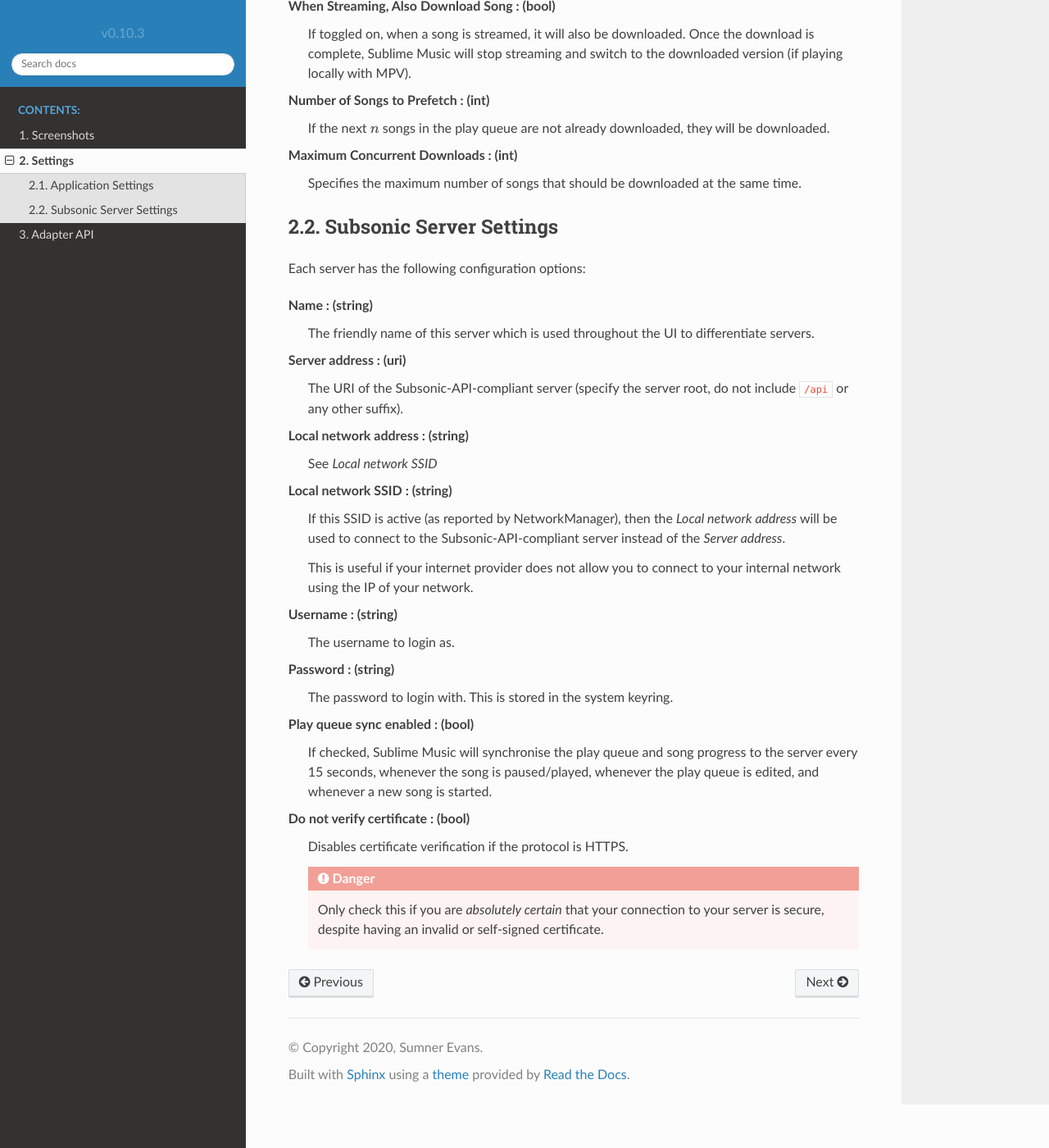
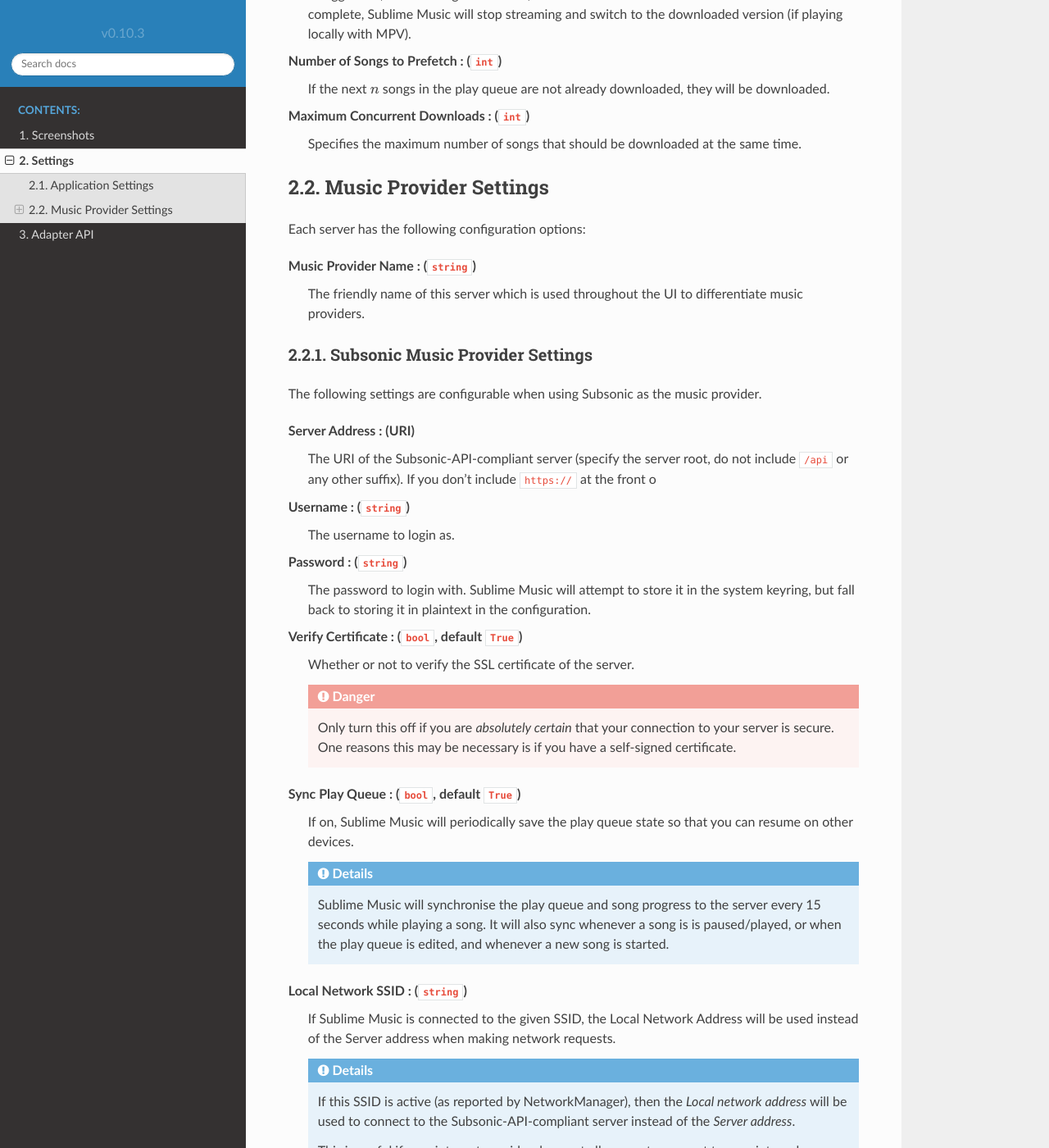
Before and after one commit to sublime-music/sublime-music, a Sphinx documentation site: the page built from docs/settings.rst, in a window 1280 px wide and 1400 px high, scrolled down 888 px. Shown: the whole window at 82% size. Built offline with Sphinx 7.4.7 and the Read the Docs theme 2.0.0, drawn with Linux system fonts in a browser that asks for light colours; pages that are not in the unit, such as notebooks, are missing from menus; some of the changed text lies outside the part shown.

Commit message:
Update settings documentation

```diff
--- a/docs/settings.rst
+++ b/docs/settings.rst
@@ -23,74 +23,92 @@
     If checked, a local server will be started on your computer which will serve
     your locally cached music files to the Chromecast. If not checked, the
     Chromecast will always stream from the server.
-
     If you are having trouble playing on your Chromecast, try disabling this
     feature.
 
-LAN Server Port Number : (int)
+LAN Server Port Number : (``int``)
     The port number to use for streaming to Chromecast devices on the same
     LAN.
-
     A server will be started on this port and when you play a song that is
     already cached locally, the Chromecast will connect to your computer and
     stream from it instead of from the internet.
 
-Allow Song Downloads : (bool)
+Allow Song Downloads : (``bool``)
     If toggled on, this will allow songs to be downloaded and cached locally.
 
-When Streaming, Also Download Song : (bool)
+When Streaming, Also Download Song : (``bool``)
     If toggled on, when a song is streamed, it will also be downloaded. Once the
     download is complete, Sublime Music will stop streaming and switch to the
     downloaded version (if playing locally with MPV).
 
-Number of Songs to Prefetch : (int)
+Number of Songs to Prefetch : (``int``)
     If the next :math:`n` songs in the play queue are not already downloaded,
     they will be downloaded.
 
-Maximum Concurrent Downloads : (int)
+Maximum Concurrent Downloads : (``int``)
     Specifies the maximum number of songs that should be downloaded at the same
     time.
 
-Subsonic Server Settings
-------------------------
+Music Provider Settings
+-----------------------
 
 Each server has the following configuration options:
 
-Name : (string)
+Music Provider Name : (``string``)
     The friendly name of this server which is used throughout the UI to
-    differentiate servers.
+    differentiate music providers.
 
-Server address : (uri)
+Subsonic Music Provider Settings
+^^^^^^^^^^^^^^^^^^^^^^^^^^^^^^^^
+
+The following settings are configurable when using Subsonic as the music
+provider.
+
+Server Address : (URI)
     The URI of the Subsonic-API-compliant server (specify the server root, do
-    not include ``/api`` or any other suffix).
+    not include ``/api`` or any other suffix). If you don't include ``https://``
+    at the front o
 
-Local network address : (string)
-    See *Local network SSID*
-
-Local network SSID : (string)
-    If this SSID is active (as reported by NetworkManager), then the *Local
-    network address* will be used to connect to the Subsonic-API-compliant
-    server instead of the *Server address*.
-
-    This is useful if your internet provider does not allow you to connect to
-    your internal network using the IP of your network.
-
-Username : (string)
+Username : (``string``)
     The username to login as.
 
-Password : (string)
-    The password to login with. This is stored in the system keyring.
+Password : (``string``)
+    The password to login with. Sublime Music will attempt to store it in the
+    system keyring, but fall back to storing it in plaintext in the
+    configuration.
 
-Play queue sync enabled : (bool)
-    If checked, Sublime Music will synchronise the play queue and song progress
-    to the server every 15 seconds, whenever the song is paused/played, whenever
-    the play queue is edited, and whenever a new song is started.
-
-Do not verify certificate : (bool)
-    Disables certificate verification if the protocol is HTTPS.
+Verify Certificate : (``bool``, default ``True``)
+    Whether or not to verify the SSL certificate of the server.
 
     .. danger::
 
-       Only check this if you are *absolutely certain* that your connection to
-       your server is secure, despite having an invalid or self-signed
-       certificate.
+       Only turn this off if you are *absolutely certain* that your connection
+       to your server is secure. One reasons this may be necessary is if you
+       have a self-signed certificate.
+
+Sync Play Queue : (``bool``, default ``True``)
+    If on, Sublime Music will periodically save the play queue state so that you
+    can resume on other devices.
+
+    .. admonition:: Details
+
+       Sublime Music will synchronise the play queue and song progress to the
+       server every 15 seconds while playing a song. It will also sync whenever
+       a song is is paused/played, or when the play queue is edited, and
+       whenever a new song is started.
+
+Local Network SSID : (``string``)
+    If Sublime Music is connected to the given SSID, the Local Network Address
+    will be used instead of the Server address when making network requests.
+
+    .. admonition:: Details
+
+       If this SSID is active (as reported by NetworkManager), then the *Local
+       network address* will be used to connect to the Subsonic-API-compliant
+       server instead of the *Server address*.
+
+       This is useful if your internet provider does not allow you to connect to
+       your internal network using the external IP of your network.
+
+Local Network Address : (``string``)
+    See *Local network SSID*
```
Also changed, not shown: 1 other file.
